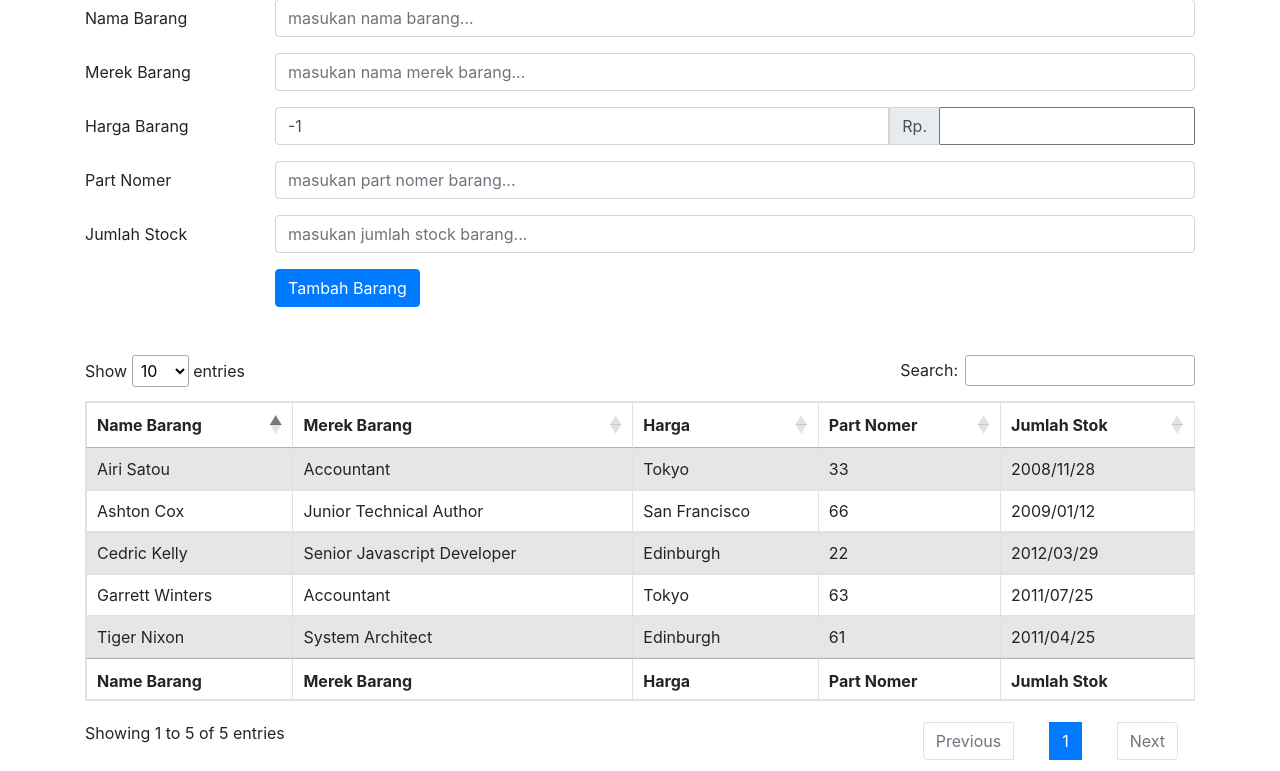
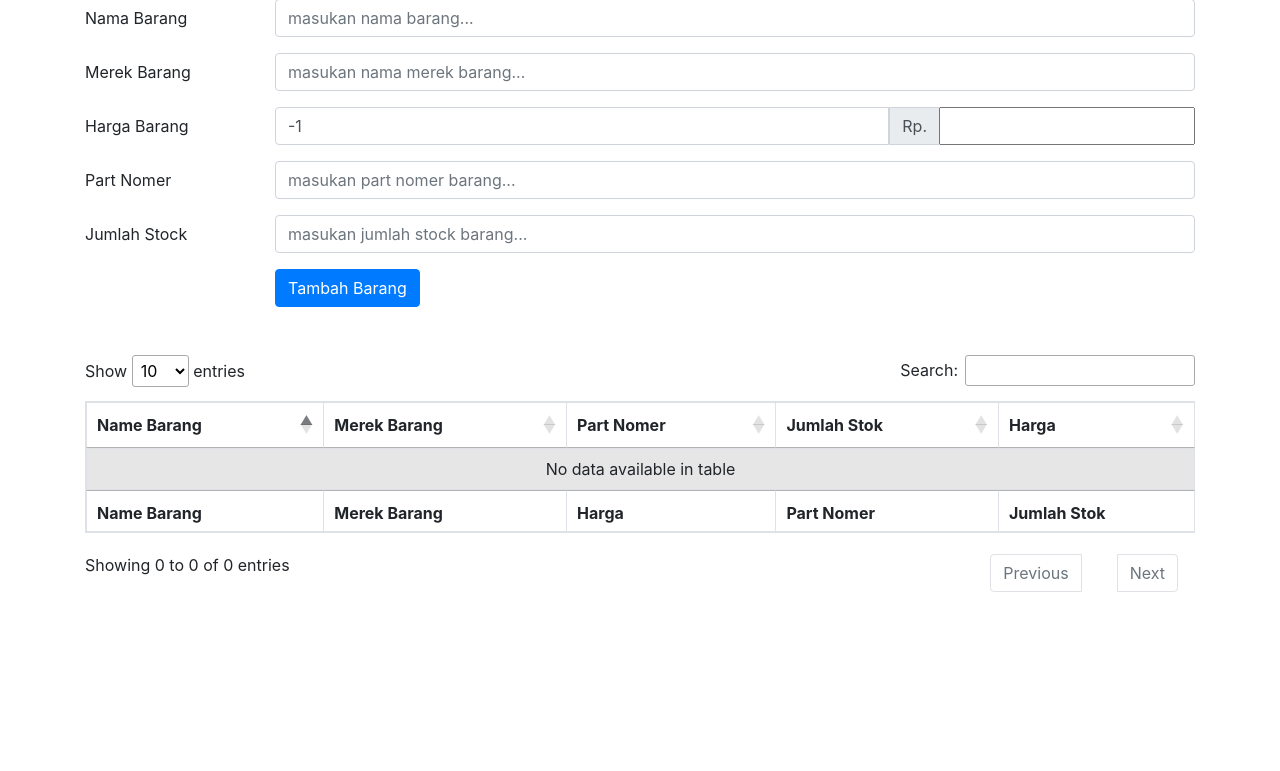
Before and after one commit to madeyoga/CGM-App, a Django app: template CGM_App/webclient/templates/webclient/webclient_gudang.html in a window 1280 px wide. Shown: the part 161-932 px from the top of the page. After the commit the page ends 753 px from the top, so only its background shows below. Run offline with Django 3.2, Linux system fonts and the light colour scheme; the template is opened without the code that fills it, so the values that code supplies are empty; some libraries are stand-ins or nearby versions.

Commit message:
Update client templates and app

```diff
--- a/CGM_App/webclient/static/webclient/js/gudang_app.js
+++ b/CGM_App/webclient/static/webclient/js/gudang_app.js
@@ -1,7 +1,10 @@
+console.log("Load app")
+console.log(initialData);
 var app = new Vue({
 	el: "#app",
+	delimiters: ['[[', ']]'],
 	data: {
-		initialData: {},
+		initialData: initialData,
 		hargaBarang: -1,
 		hargaBarangPreview: ""
 	},
--- a/CGM_App/webclient/templates/webclient/webclient_gudang.html
+++ b/CGM_App/webclient/templates/webclient/webclient_gudang.html
@@ -20,41 +20,44 @@
 		</div>
 
 		<!-- FORM -->
-		<form class="mb-5" action="" method="POST">
+		<form class="mb-5" action="/webclient/post_item/" method="POST">
+			{% csrf_token %}
 			<div class="form-group row">
 				<label for="nama_barang" class="col-sm-2 col-form-label">Nama Barang</label>
 				<div class="col-sm-10">
-					<input type="text" class="form-control" id="nama_barang" placeholder="masukan nama barang...">
+					<input type="text" class="form-control" id="nama_barang" name="nama_barang" placeholder="masukan nama barang...">
 				</div>
 			</div>
 			<div class="form-group row">
 				<label for="merek_barang" class="col-sm-2 col-form-label">Merek Barang</label>
 				<div class="col-sm-10">
-					<input type="text" class="form-control" id="merek_barang" placeholder="masukan nama merek barang...">
+					<input type="text" class="form-control" id="merek_barang" name="merek_barang" placeholder="masukan nama merek barang...">
 				</div>
 			</div>
 			<div class="form-group row">
 				<label for="harga_barang_preview" class="col-sm-2 col-form-label">Harga Barang</label>
 				<div class="col-sm-10 input-group">
-					<input type="number" v-model="hargaBarang" v-on:keyup="processNumber()" min="50" class="form-control" id="harga_barang" placeholder="masukan harga barang...">
+					<input
+						type="number" v-model="hargaBarang" v-on:change="processNumber()" min="50" class="form-control"
+						id="harga_barang" name="harga_barang" placeholder="masukan harga barang...">
 
 					<div class="input-group-prepend">
 						<div class="input-group-text">Rp.</div>
 					</div>
 
-					<input type="text" v-model="hargaBarangPreview" readonly>
+					<input type="text" name="harga_barang_preview" v-model="hargaBarangPreview" readonly>
 				</div>
 			</div>
 			<div class="form-group row">
 				<label for="part_nomer" class="col-sm-2 col-form-label">Part Nomer</label>
 				<div class="col-sm-10">
-					<input type="text" class="form-control" id="part_nomer" placeholder="masukan part nomer barang...">
+					<input type="text" class="form-control" id="part_nomer" name="part_nomer" placeholder="masukan part nomer barang...">
 				</div>
 			</div>
 			<div class="form-group row">
 				<label for="jumlah_stock_barang" class="col-sm-2 col-form-label">Jumlah Stock</label>
 				<div class="col-sm-10">
-					<input type="number" class="form-control" id="jumlah_stock_barang" placeholder="masukan jumlah stock barang...">
+					<input type="number" class="form-control" id="jumlah_stock_barang" name="jumlah_stock_barang" min="0" placeholder="masukan jumlah stock barang...">
 				</div>
 			</div>
 			<div class="form-group row">
@@ -72,47 +75,19 @@
 	            <tr>
 	                <th>Name Barang</th>
 	                <th>Merek Barang</th>
-	                <th>Harga</th>
 	                <th>Part Nomer</th>
 	                <th>Jumlah Stok</th>
+	                <th>Harga</th>
 	            </tr>
 	        </thead>
 	        <tbody>
-	            <tr id="test">
-	                <td>Tiger Nixon</td>
-	                <td>System Architect</td>
-	                <td>Edinburgh</td>
-	                <td>61</td>
-	                <td>2011/04/25</td>
-	            </tr>
-	            <tr>
-	                <td>Garrett Winters</td>
-	                <td>Accountant</td>
-	                <td>Tokyo</td>
-	                <td>63</td>
-	                <td>2011/07/25</td>
-	            </tr>
-	            <tr>
-	                <td>Ashton Cox</td>
-	                <td>Junior Technical Author</td>
-	                <td>San Francisco</td>
-	                <td>66</td>
-	                <td>2009/01/12</td>
-	            </tr>
-	            <tr>
-	                <td>Cedric Kelly</td>
-	                <td>Senior Javascript Developer</td>
-	                <td>Edinburgh</td>
-	                <td>22</td>
-	                <td>2012/03/29</td>
-	            </tr>
-	            <tr>
-	                <td>Airi Satou</td>
-	                <td>Accountant</td>
-	                <td>Tokyo</td>
-	                <td>33</td>
-	                <td>2008/11/28</td>
-	            </tr>
+				<tr v-for="item in initialData" v-bind:key="item.id">
+					<td>[[ item.nama_barang ]]</td>
+					<td>[[ item.merek__nama_merek ]]</td>
+					<td>[[ item.part_nomor_barang ]]</td>
+					<td class="dt-body-right">[[ item.quantity ]]</td>
+					<td class="dt-body-right">[[ item.harga_preview ]]</td>
+				</tr>
 	        </tbody>
 	        <tfoot>
 	            <tr>
@@ -130,6 +105,11 @@
 {% endblock %}
 
 {% block scripts %}
+	{{ data|json_script:"initialData" }}
+	<script>
+		const initialData = JSON.parse(document.getElementById('initialData').textContent);
+		console.log(initialData);
+	</script>
 	<script src="{% static 'webclient/js/gudang_app.js' %}" type="text/javascript"></script>
 	<script src="{% static 'webclient/js/gudang_datatables.js' %}" type="text/javascript"></script>
 {% endblock %}
--- a/CGM_App/webclient/urls.py
+++ b/CGM_App/webclient/urls.py
@@ -6,6 +6,8 @@ from . import views
 urlpatterns = [
     path('', views.index, name='webclient_index'),
     path('gudang/', views.index, name='webclient_gudang'),
-    path('order/', views.index, name='webclient_gudang'),
-    path('gudang/', views.index, name='webclient_gudang'),
+    path('order/', views.index, name='webclient_order'),
+    path('pembeli/', views.index, name='webclient_pembeli'),
+    path('penjualan/', views.index, name='webclient_penjualan'),
+    path('post_item/', views.post_item, name='webclient_post_item'),
 ]
```
Also changed, not shown: CGM_App/webclient/forms.py (added, +10 -0 lines), CGM_App/webclient/views.py (+24 -2 lines).
